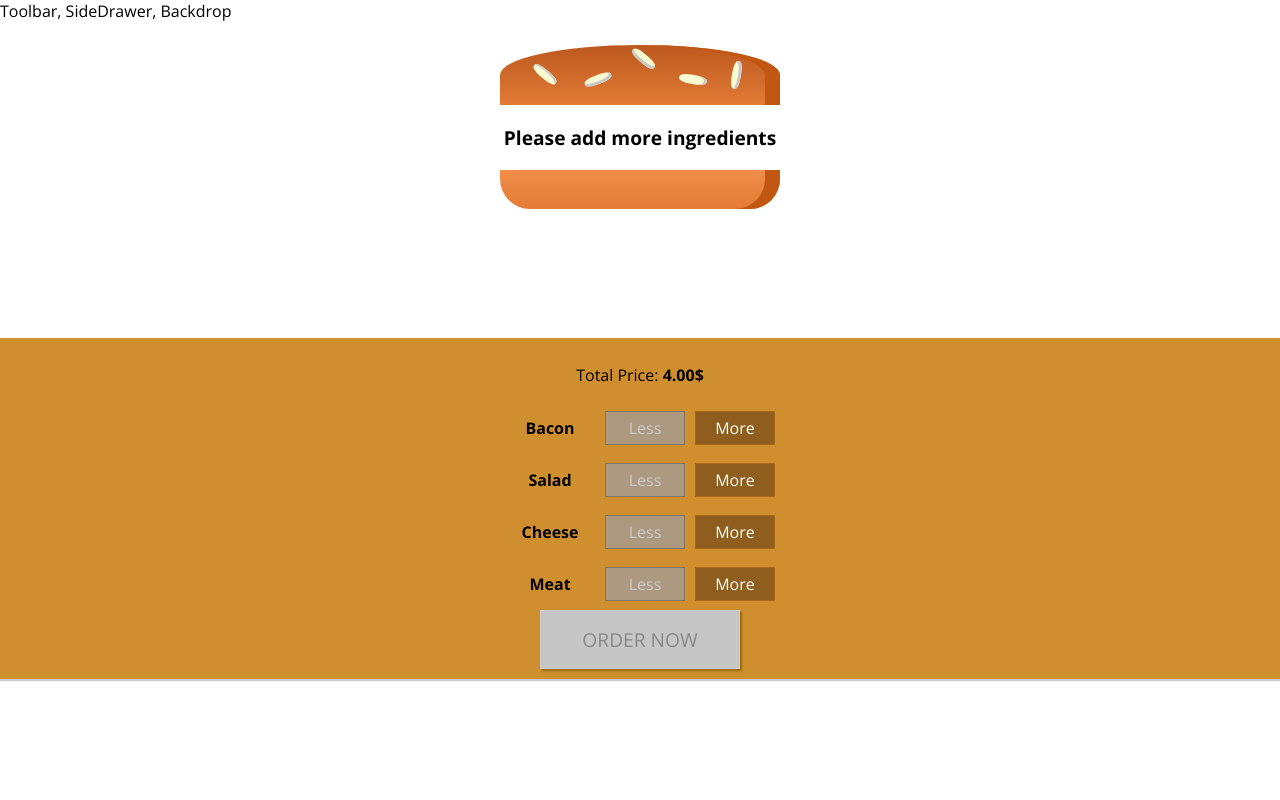
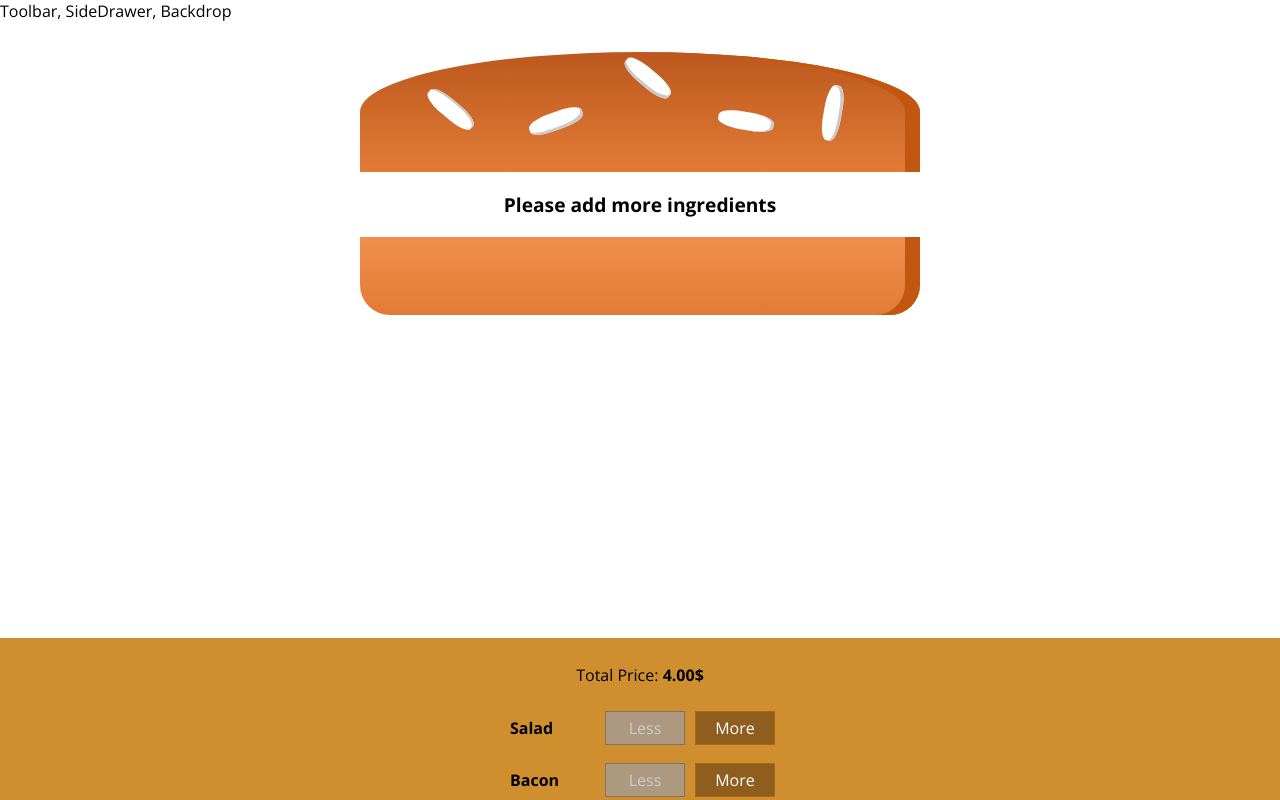
Before and after one commit to jesuscovam/burger-builder, a React (Create React App) app: page / in a window 1280 px wide. Shown: the top 800 px of the page. Built offline with nearby package versions, Linux system fonts and the light colour scheme.

Commit message:
first push for build

```diff
--- a/src/components/Burger/BuildControls/BuildControl/BuildControl.module.css
+++ b/src/components/Burger/BuildControls/BuildControl/BuildControl.module.css
@@ -1,6 +1,6 @@
 .BuildControl {
   display: flex;
-  justify-content: center;
+  justify-content: space-between;
   align-items: center;
   margin: 5px 0;
 }
--- a/src/components/Burger/BuildControls/BuildControls.js
+++ b/src/components/Burger/BuildControls/BuildControls.js
@@ -3,8 +3,8 @@
 import BuildControl from "./BuildControl/BuildControl";
 
 const controls = [
+  { label: "Salad", type: "salad" },
   { label: "Bacon", type: "bacon" },
-  { label: "Salad", type: "salad" },
   { label: "Cheese", type: "cheese" },
   { label: "Meat", type: "meat" }
 ];
--- a/src/components/Burger/BuildControls/BuildControls.module.css
+++ b/src/components/Burger/BuildControls/BuildControls.module.css
@@ -3,9 +3,9 @@
   background-color: #cf8f2e;
   display: flex;
   flex-flow: column;
-  text-align: center;
+  align-items: center;
   box-shadow: 0 2px 1px #ccc;
-  margin-bottom: auto;
+  margin: auto;
   padding: 10px 0;
 }
 
@@ -13,8 +13,6 @@
   background-color: #dad735;
   outline: none;
   cursor: pointer;
-  align-self: center;
-  width: 200px;
   border: 1px solid #966909;
   color: #966909;
   font-family: inherit;
--- a/src/components/Burger/Burger.module.css
+++ b/src/components/Burger/Burger.module.css
@@ -8,10 +8,10 @@
   font-size: 1.2rem;
 }
 
-@media (min-width: 1000px) and (min-height: 700px) {
+@media (min-width: 500px) and (min-height: 400px) {
   .Burger {
-    width: 700px;
-    height: 600px;
+    width: 350px;
+    height: 300px;
   }
 }
 
@@ -22,9 +22,9 @@
   }
 }
 
-@media (min-width: 500px) and (min-height: 400px) {
+@media (min-width: 1000px) and (min-height: 700px) {
   .Burger {
-    width: 350px;
-    height: 300px;
+    width: 700px;
+    height: 600px;
   }
 }
--- a/src/components/Burger/Burgeringredient/BurgerIngredient.module.css
+++ b/src/components/Burger/Burgeringredient/BurgerIngredient.module.css
@@ -21,7 +21,7 @@
   width: 10%;
   height: 15%;
   position: absolute;
-  background-color: lightgoldenrodyellow;
+  background-color: white;
   left: 30%;
   top: 50%;
   border-radius: 40%;
@@ -34,7 +34,7 @@
   width: 100%;
   height: 100%;
   position: absolute;
-  background-color: lightgoldenrodyellow;
+  background-color: white;
   left: -170%;
   top: -260%;
   border-radius: 40%;
@@ -47,7 +47,7 @@
   width: 100%;
   height: 100%;
   position: absolute;
-  background-color: lightgoldenrodyellow;
+  background-color: white;
   left: 180%;
   top: -50%;
   border-radius: 40%;
@@ -59,7 +59,7 @@
   width: 10%;
   height: 15%;
   position: absolute;
-  background-color: lightgoldenrodyellow;
+  background-color: white;
   left: 64%;
   top: 50%;
   border-radius: 40%;
@@ -72,7 +72,7 @@
   width: 100%;
   height: 100%;
   position: absolute;
-  background-color: lightgoldenrodyellow;
+  background-color: white;
   left: 150%;
   top: -130%;
   border-radius: 40%;
--- a/src/components/Burger/OrderSummary/OrderSummary.js
+++ b/src/components/Burger/OrderSummary/OrderSummary.js
@@ -1,9 +1,9 @@
 import React from "react";
 import Aux from "../../../hoc/Aux";
 const orderSummary = props => {
-  const ingredients = Object.keys(props.ingredients).map((igKey, i) => {
+  const ingredients = Object.keys(props.ingredients).map(igKey => {
     return (
-      <li key={igKey + i}>
+      <li key={igKey}>
         <span style={{ textTransform: "capitalize" }}>{igKey}</span>:{" "}
         {props.ingredients[igKey]}
       </li>
--- a/src/components/UI/Backdrop/Backdrop.js
+++ b/src/components/UI/Backdrop/Backdrop.js
@@ -0,0 +1,12 @@
+import React from "react";
+
+import classes from "./Backdrop.module.css";
+
+const backdrop = props =>
+  props.show ? (
+    <div className={classes.Backdrop} onClick={props.clicked}>
+      {props.children}
+    </div>
+  ) : null;
+
+export default backdrop;
--- /dev/null
+++ b/src/components/UI/Backdrop/Backdrop.module.css
@@ -0,0 +1,9 @@
+.Backdrop {
+  width: 100%;
+  height: 100%;
+  position: fixed;
+  z-index: 100;
+  left: 0;
+  top: 0;
+  background-color: rgba(0, 0, 0, 0.5);
+}
--- a/src/components/UI/Modal/Modal.js
+++ b/src/components/UI/Modal/Modal.js
@@ -1,15 +1,21 @@
 import React from "react";
 import classes from "./Modal.module.css";
-const Modal = props => (
+import Aux from "../../../hoc/Aux";
+import Backdrop from "../Backdrop/Backdrop";
+
+const modal = props => (
+  <Aux>
+    <Backdrop show={props.show} />
     <div
       className={classes.Modal}
       style={{
-      transform: props.show ? "translateY(0)" : "trasnlateY(-100vh)",
+        transform: props.show ? "translateY(0)" : "translateY(-100vh)",
         opacity: props.show ? "1" : "0"
       }}
     >
       {props.children}
     </div>
+  </Aux>
 );
 
-export default Modal;
+export default modal;
--- a/src/containers/BurgerBuilder/BurgerBuilder.js
+++ b/src/containers/BurgerBuilder/BurgerBuilder.js
@@ -26,9 +26,8 @@
   };
 
   updatePurchase = nextIngredients => {
-    const ingredients = { ...nextIngredients };
-    const purchasableQtty = Object.keys(ingredients)
-      .map(igKey => ingredients[igKey])
+    const purchasableQtty = Object.keys(nextIngredients)
+      .map(igKey => nextIngredients[igKey])
       .reduce((acc, el) => acc + el, 0);
 
     this.setState({ purchasable: purchasableQtty > 0 });
@@ -71,11 +70,12 @@
     for (let key in disabledInfo) {
       disabledInfo[key] = disabledInfo[key] <= 0;
     }
+
     return (
       <Aux>
-        {/* <Modal show={this.state.purchasing}>
+        <Modal show={this.state.purchasing}>
           <OrderSummary ingredients={this.state.ingredients} />
-        </Modal> */}
+        </Modal>
         <Burger ingredients={this.state.ingredients} />
         <BuildControls
           add={this.addIngredient}
```
Lines whose indentation alone changed are shown as unchanged.
